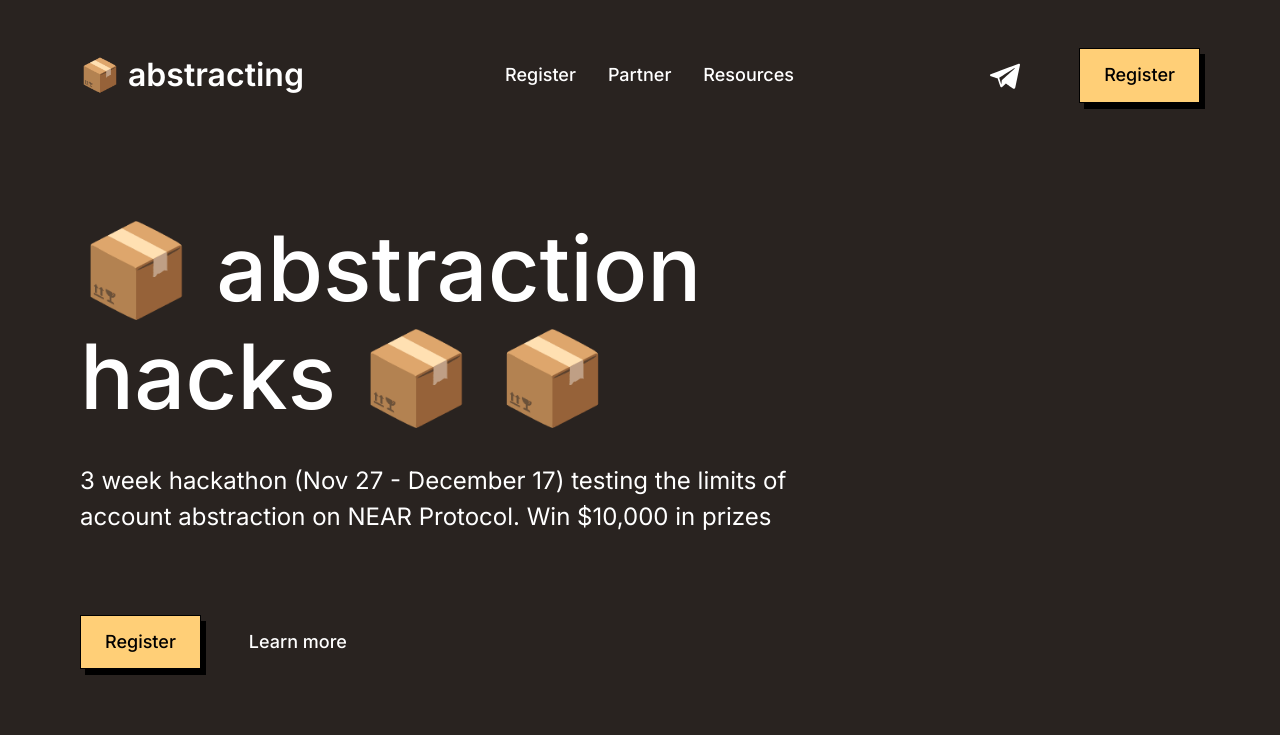
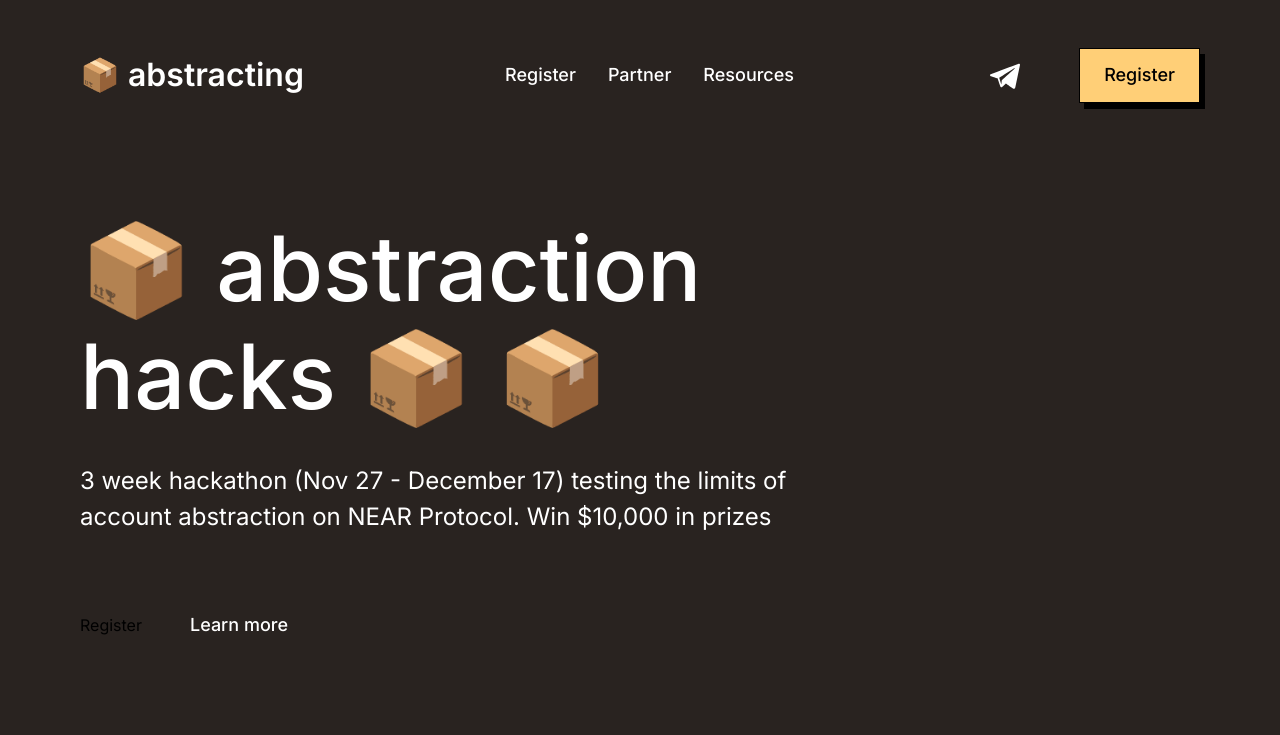
Before and after one commit to codingshot/abstract-landing, a Next.js app: page / in a window 1280 px wide. Shown: the top 735 px of the page. Built offline with nearby package versions, Linux system fonts and the light colour scheme.

Commit message:
added luma button

```diff
--- a/pages/index.js
+++ b/pages/index.js
@@ -2,6 +2,7 @@
 import Head from 'next/head'
 
 import Script from 'dangerous-html/react'
+
 
 const Home = (props) => {
   return (
@@ -162,7 +163,16 @@
             </p>
           </div>
           <div className="home-buttons">
-            <button className="button">Register</button>
+            { false && <button className="button">Register</button>}
+            <a
+  href="https://lu.ma/event/evt-0B6b1x2nyLLfZzv"
+  class="button luma-checkout--button"
+  data-luma-action="checkout"
+  data-luma-event-id="evt-0B6b1x2nyLLfZzv"
+>
+  Register
+</a>
+<script id="luma-checkout" src="https://embed.lu.ma/checkout-button.js"></script>
             <a
               href="/about"
               target="_blank"
```
